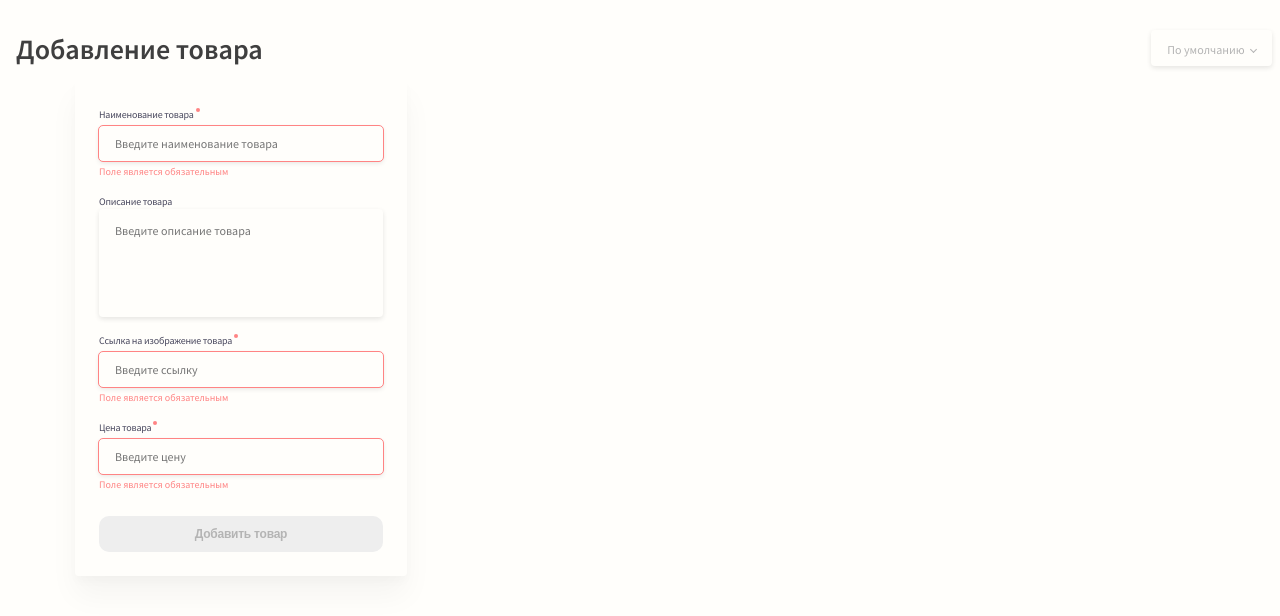
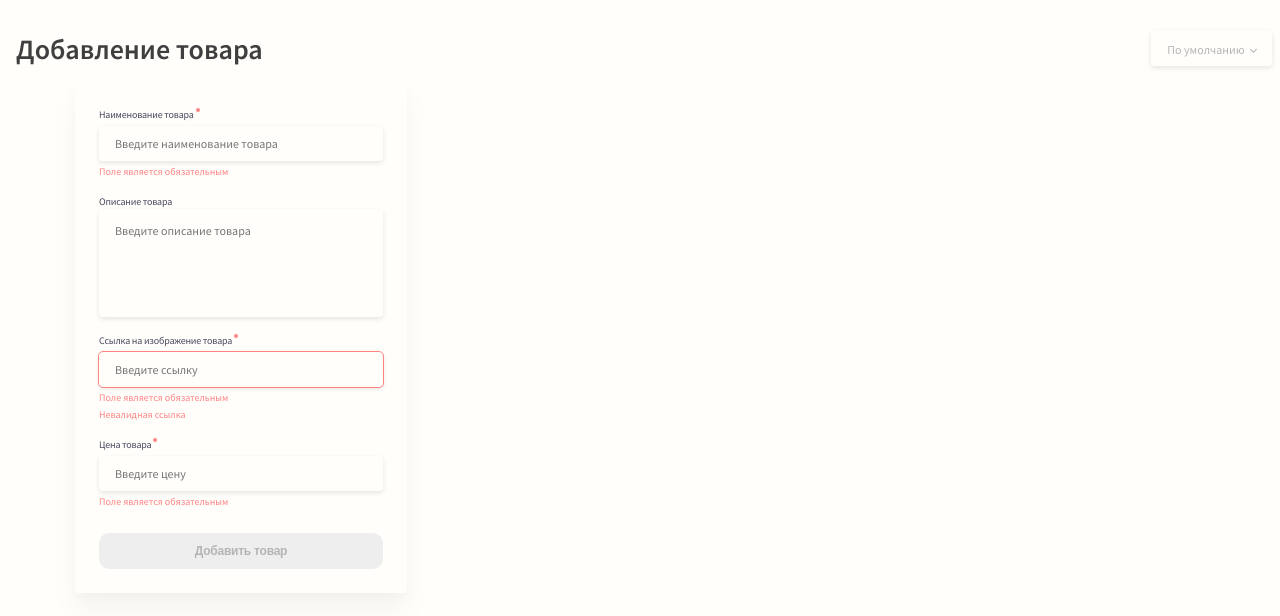
Before and after one commit to NikolayKislov/test, a Nuxt app: page / in a window 1280 px wide. Shown: the top 616 px of the page. Built offline with nearby package versions, Linux system fonts and the light colour scheme.

Commit message:
fix: styles fix

```diff
--- a/components/TheForm.vue
+++ b/components/TheForm.vue
@@ -7,12 +7,12 @@
           id="name"
           v-model="listItem.title"
           class="item__input"
-          :class="`${listItem.title? 'item__input--allow' : 'item__input--reject'}`"
           maxlength="20"
           type="text"
           name="name"
-          placeholder="Введите наименование товара"><br>
-        <p v-show="listItem.title === ''" class="warning">Поле является обязательным</p>
+          placeholder="Введите наименование товара"
+          @click="triggerAlerts($event)"><br>
+        <p v-show="!listItem.title" class="warning">Поле является обязательным</p>
       </div>
       <div class="form__item">
         <label for="textarea" class="text__label">Описание товара</label>
@@ -30,11 +30,12 @@
           id="link"
           v-model="listItem.image"
           class="item__input"
-          :class="`${listItem.image.match(exp)? 'item__input--allow' : 'item__input--reject'}`"
+          :class="listItem.image.match(exp)? 'item__input--allow' : 'item__input--reject'"
           type="text" name="link"
-          placeholder="Введите ссылку">
-        <p v-show="listItem.image === ''" class="warning">Поле является обязательным</p>
-        <p v-show="!listItem.image.match(exp) && listItem.image !== ''" class="warning">Невалидная ссылка</p>
+          placeholder="Введите ссылку"
+          @click="triggerAlerts($event)">
+        <p v-show="!listItem.image" class="warning">Поле является обязательным</p>
+        <p v-show="!listItem.image.match(exp)" class="warning">Невалидная ссылка</p>
       </div>
       <div class="form__item">
         <label for="price" class="item__label">Цена товара</label><br>
@@ -42,12 +43,12 @@
           id="price"
           v-model="fValue"
           class="item__input"
-          :class="`${listItem.price? 'item__input--allow' : 'item__input--reject'}`"
           type="text"
           maxlength="7"
           name="price"
-          placeholder="Введите цену">
-        <p v-show="listItem.price === ''" class="warning">Поле является обязательным</p>
+          placeholder="Введите цену"
+          @click="triggerAlerts($event)">
+        <p v-show="!listItem.price" class="warning">Поле является обязательным</p>
       </div>
       <button
         class="btn"
@@ -72,7 +73,8 @@ export default {
         description: '',
         price: ''
       },
-      exp: /(http[s]*:\/\/)([a-z\-\d/.]+)\.([a-z.]{2,3})\/([a-z\d\-_/.~:?#[\]@!$&'()*+,;=%]*)([a-z\d]+\.)(jpg|jpeg|png)/i
+      exp: /(http[s]*:\/\/)([a-z\-\d/.]+)\.([a-z.]{2,3})\/([a-z\d\-_/.~:?#[\]@!$&'()*+,;=%]*)([a-z\d]+\.)(jpg|jpeg|png)/i,
+      isValid: true
     }
   },
   computed: {
@@ -110,6 +112,9 @@ export default {
         this.listItem.image = ''
         this.listItem.price = ''
       }
+    },
+    triggerAlerts(e) {
+      this.isValid = (this.listItem.image !== '' && this.listItem.title !== '' && this.listItem.price !== '' && this.listItem.image.match(this.exp));
     },
   }
 }
@@ -161,6 +166,7 @@ export default {
 
   &--reject {
     outline: 1px solid var(--c-secondary);
+
     &:focus,
     &:hover {
       outline: 1px solid var(--c-secondary);
@@ -169,7 +175,7 @@ export default {
 }
 
 .item__label,
-.text__label{
+.text__label {
   font-weight: 400;
   font-size: 10px;
   line-height: 13px;
@@ -189,6 +195,7 @@ export default {
   top: 0;
   right: -6px;
 }
+
 .item__textarea {
   display: block;
   resize: none;
```
Also changed, not shown: 1 other file (tests, documents, lock files or other folders).
